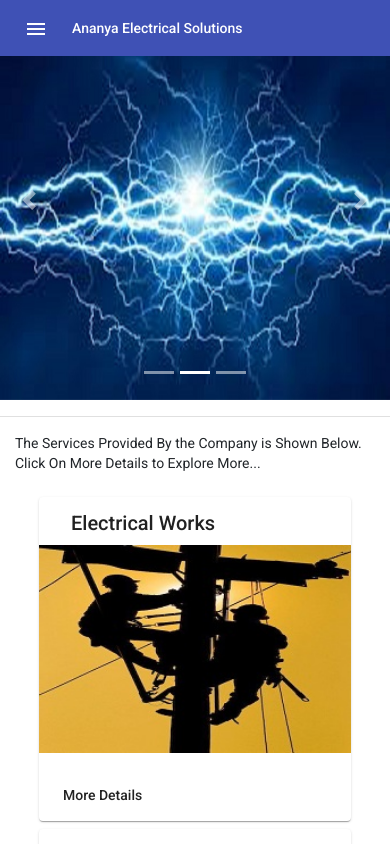
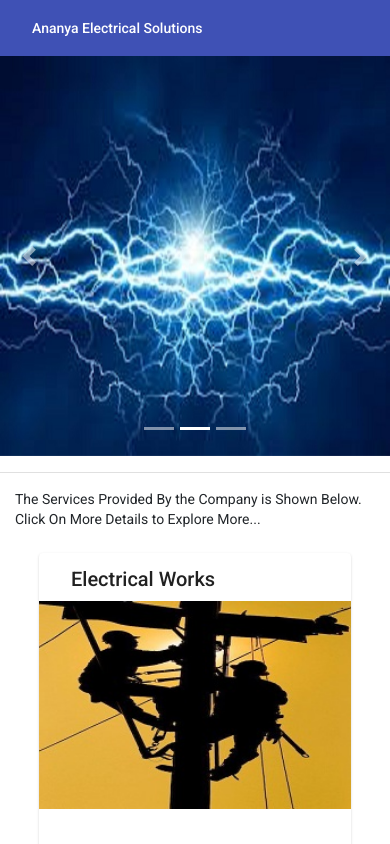
Before and after one commit to madhan987/ElectricalSolutions_release1, an Angular app: page /public-home in a window 390 px wide. Shown: the top 844 px of the page. Built offline with nearby package versions, Linux system fonts and the light colour scheme.

Commit message:
reverted

```diff
--- a/src/app/header/header.component.html
+++ b/src/app/header/header.component.html
@@ -2,9 +2,9 @@
     <div class="col-sm">
         <mat-toolbar color="primary">
             <mat-toolbar-row>
-                <button class="d-block d-sm-none" mat-icon-button (click)="drawer.toggle()">
+                <!-- <button class="d-block d-sm-none" mat-icon-button (click)="drawer.toggle()">
                     <mat-icon>menu</mat-icon>
-                </button>
+                </button> -->
                 <a mat-button routerLink="/">Ananya Electrical Solutions</a>
                 <div class="menu-spacer"></div>
                 <div class="d-none  d-md-block matMenus">
@@ -19,12 +19,9 @@
         </mat-toolbar>
     </div>
 </div>
-<mat-drawer-container class="example-container invisible" [hasBackdrop]="true">
+<!-- <mat-drawer-container class="example-container invisible" [hasBackdrop]="true">
     <mat-drawer #drawer mode="side">
         <mat-nav-list style="width: 100px;">
-            <!-- <a (click)="drawer.toggle()" href="" mat-list-item>Close</a> -->
-            <!-- <a href="#" mat-list-item>Menu Item 1</a> -->
-
             <button mat-menu-item routerLink="/electrical-svc/elc-type" (click)="drawer.toggle()">Electrical</button>
             <mat-divider></mat-divider>
             <button mat-menu-item routerLink="/electrical-svc/solar" (click)="drawer.toggle()">Solar</button>
@@ -34,4 +31,4 @@
     <mat-drawer-content class="invisible">
         <div class="container invisible" style="height: 700px; width: 40px;">dssd</div>
     </mat-drawer-content>
-</mat-drawer-container>
+</mat-drawer-container> -->
--- a/src/app/header/header.component.scss
+++ b/src/app/header/header.component.scss
@@ -1,9 +1,8 @@
-:host {
-    position: fixed;
-    top: 0;
-    width: 100%;
-}
-
+// :host {
+//     position: fixed;
+//     top: 0;
+//     width: 100%;
+// }
 a:hover {
     color: black;
     text-decoration: none;
```
